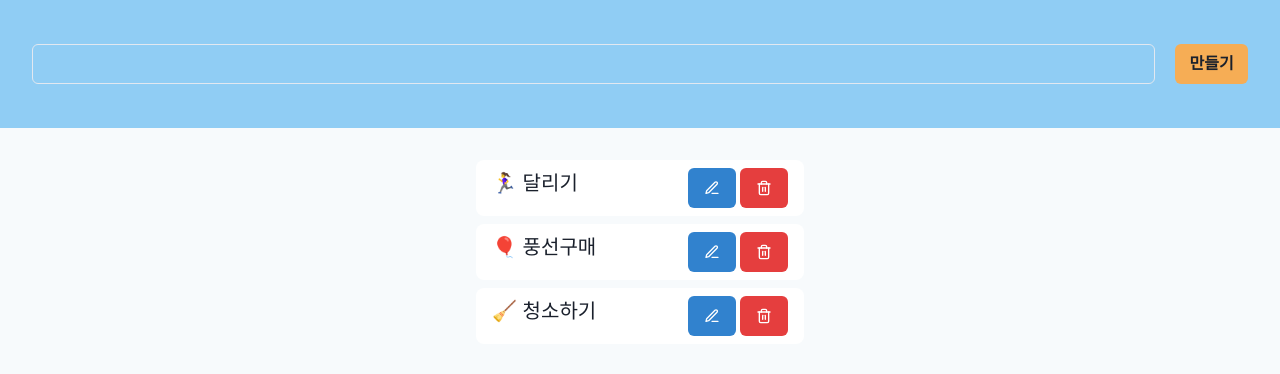
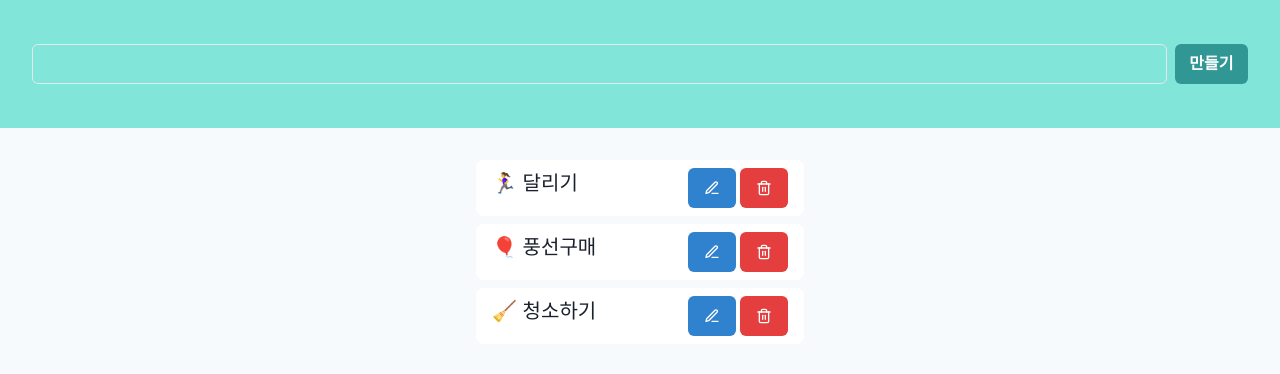
Before and after one commit to calvincho95/To-Do-List, a React (Vite) app: page / in a window 1280 px wide. Shown: the top 374 px of the page. Built offline with nearby package versions, Linux system fonts and the light colour scheme.

Commit message:
todolist-practice

```diff
--- a/src/components/CreateToDo.tsx
+++ b/src/components/CreateToDo.tsx
@@ -1,18 +1,37 @@
 import { Button, Flex, Input } from "@chakra-ui/react";
-import { FC } from "react";
+import { Dispatch, FC, SetStateAction, useEffect, useState } from "react";
 
-const CreateTodo: FC = () => {
+interface CreateTodoProps {
+  todos: ITodo[];
+  setTodos: Dispatch<SetStateAction<ITodo[]>>;
+}
+
+const CreateTodo: FC<CreateTodoProps> = ({ todos, setTodos }) => {
+  const [currentTodoId, setCurrentTodoId] = useState<number>(
+    todos[todos.length - 1].id
+  );
+  const [content, setContent] = useState<string>("");
+
+  const onClickCreateTodo = () => {
+    if (!content) return;
+
+    setTodos([...todos, { id: currentTodoId + 1, content, isDone: false }]);
+    setCurrentTodoId(currentTodoId + 1);
+    setContent("");
+  };
+
+  useEffect(() => console.log(content), [content]);
+
   return (
     <Flex
       px={8}
-      bgColor="blue.200"
+      bgColor="teal.200"
       h={32}
-      justifyContent="cetner"
+      justifyContent="center"
       alignItems="center"
     >
-      <Input />
-      <Button ml={5} bgColor="orange.300">
-        {" "}
+      <Input value={content} onChange={(e) => setContent(e.target.value)} />
+      <Button ml={2} colorScheme="teal" onClick={onClickCreateTodo}>
         만들기
       </Button>
     </Flex>
--- a/src/components/ToDoList.tsx
+++ b/src/components/ToDoList.tsx
@@ -2,11 +2,11 @@ import { Flex } from "@chakra-ui/react";
 import { FC } from "react";
 import TodoCard from "./TodoCard";
 
-interface TodoList {
+interface TodoListProps {
   todos: ITodo[];
 }
 
-const TodoList: FC<TodoList> = ({ todos }) => {
+const TodoList: FC<TodoListProps> = ({ todos }) => {
   return (
     <Flex
       bgColor="gray.50"
--- a/src/components/TodoCard.tsx
+++ b/src/components/TodoCard.tsx
@@ -2,11 +2,11 @@ import { Button, Flex, Text } from "@chakra-ui/react";
 import { FC } from "react";
 import { FiEdit3, FiTrash2 } from "react-icons/fi";
 
-interface TodoCard {
+interface TodoCardProps {
   todo: ITodo;
 }
 
-const TodoCard: FC<TodoCard> = ({ todo }) => {
+const TodoCard: FC<TodoCardProps> = ({ todo }) => {
   return (
     <Flex bgColor="white" px={4} py={2} rounded="lg" gap={1}>
       <Text fontSize={20} w={48} isTruncated={true}>
```
